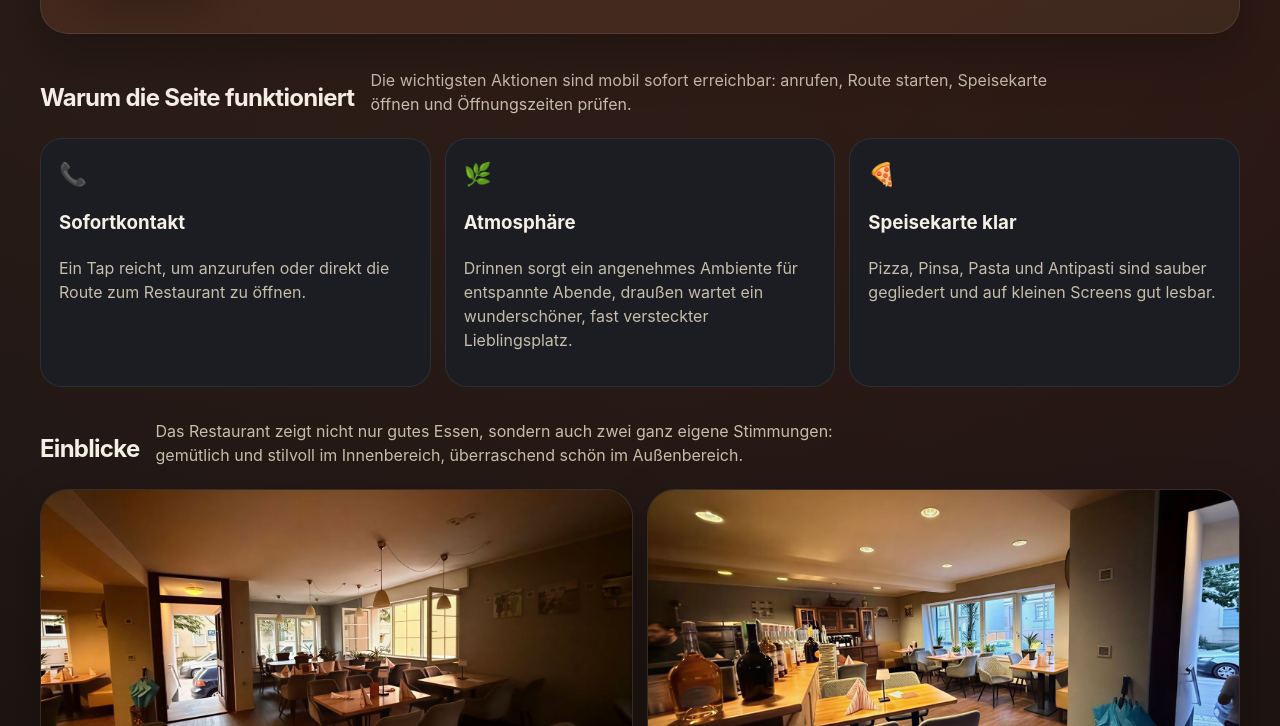
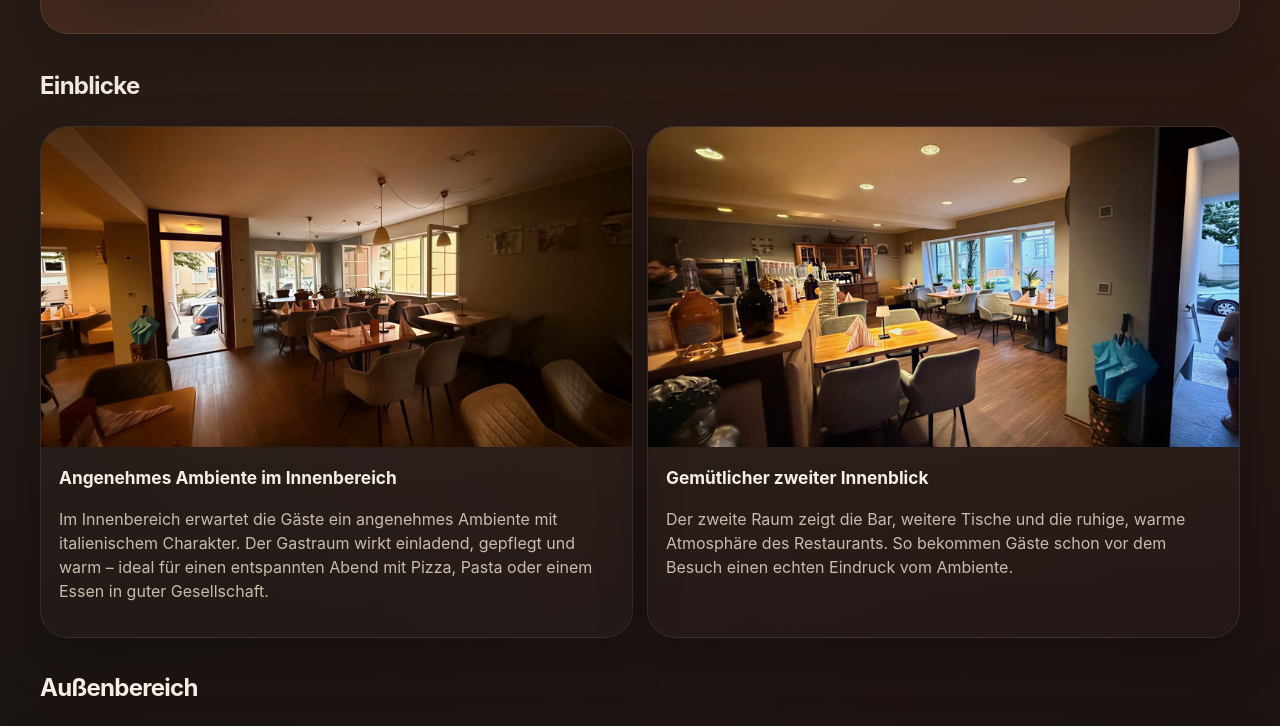
Before and after one commit to TmsKevin/Vito.github.io, a plain HTML site: page index.html in a window 1280 px wide. Shown: the part 653-1379 px from the top of the page. Drawn offline with Linux system fonts and the light colour scheme.

Commit message:
Add files via upload

```diff
--- a/index.html
+++ b/index.html
@@ -234,37 +234,10 @@
       </div>
     </section>
 
-    <section>
-      <div class="container">
-        <div class="section-head left">
-          <h2>Warum die Seite funktioniert</h2>
-          <p>Die wichtigsten Aktionen sind mobil sofort erreichbar: anrufen, Route starten, Speisekarte öffnen und Öffnungszeiten prüfen.</p>
-        </div>
-        <div class="feature-grid">
-          <div class="feature">
-            <div class="icon">📞</div>
-            <h3>Sofortkontakt</h3>
-            <p class="muted">Ein Tap reicht, um anzurufen oder direkt die Route zum Restaurant zu öffnen.</p>
-          </div>
-          <div class="feature">
-            <div class="icon">🌿</div>
-            <h3>Atmosphäre</h3>
-            <p class="muted">Drinnen sorgt ein angenehmes Ambiente für entspannte Abende, draußen wartet ein wunderschöner, fast versteckter Lieblingsplatz.</p>
-          </div>
-          <div class="feature">
-            <div class="icon">🍕</div>
-            <h3>Speisekarte klar</h3>
-            <p class="muted">Pizza, Pinsa, Pasta und Antipasti sind sauber gegliedert und auf kleinen Screens gut lesbar.</p>
-          </div>
-        </div>
-      </div>
-    </section>
-
     <section id="bilder">
       <div class="container">
         <div class="section-head left">
           <h2>Einblicke</h2>
-          <p>Das Restaurant zeigt nicht nur gutes Essen, sondern auch zwei ganz eigene Stimmungen: gemütlich und stilvoll im Innenbereich, überraschend schön im Außenbereich.</p>
         </div>
         <div class="gallery-grid">
           <article class="card gallery-card">
@@ -289,10 +262,9 @@
       <div class="container">
         <div class="section-head left">
           <h2>Außenbereich</h2>
-          <p>Die Terrasse ist ein ruhiger, geschützter Ort mit viel Grün, Sonnenschirmen und Platz für einen entspannten Abend im Freien.</p>
         </div>
         <article class="card gallery-card">
-          <img src="Außen.jpg" alt="Terrasse und Außenbereich von Ristorante Pizzeria da Michele" style="width:100%;height:340px;object-fit:cover;object-position:center;">
+          <img src="Aussen.jpg" alt="Terrasse und Außenbereich von Ristorante Pizzeria da Michele" style="width:100%;height:340px;object-fit:cover;object-position:center;">
           <div class="gallery-copy">
             <h3>Wunderschöne Terrasse</h3>
             <p class="muted">Der Außenbereich verbindet mediterrane Pflanzen, überdachte Sitzplätze und die ruhige Lage im Hof. Ideal für Sommerabende, Familienessen und lange Gespräche bei gutem Essen.</p>
@@ -348,7 +320,6 @@
       <div class="container">
         <div class="section-head left">
           <h2>Restaurant</h2>
-          <p>Ideal für Abholung, entspanntes Essen im Freien oder im Gastraum und private Feiern wie Geburtstage oder Taufen nach Anfrage.</p>
         </div>
         <div class="grid">
           <div class="card">
@@ -371,7 +342,6 @@
       <div class="container">
         <div class="section-head left">
           <h2>Speisekarte</h2>
-          <p>Alle Inhalte aus der vorhandenen Abholkarte sind hier in ein modernes, mobile-first Layout übertragen.</p>
         </div>
         <div class="menu-grid">
           <div class="menu-group">
```
